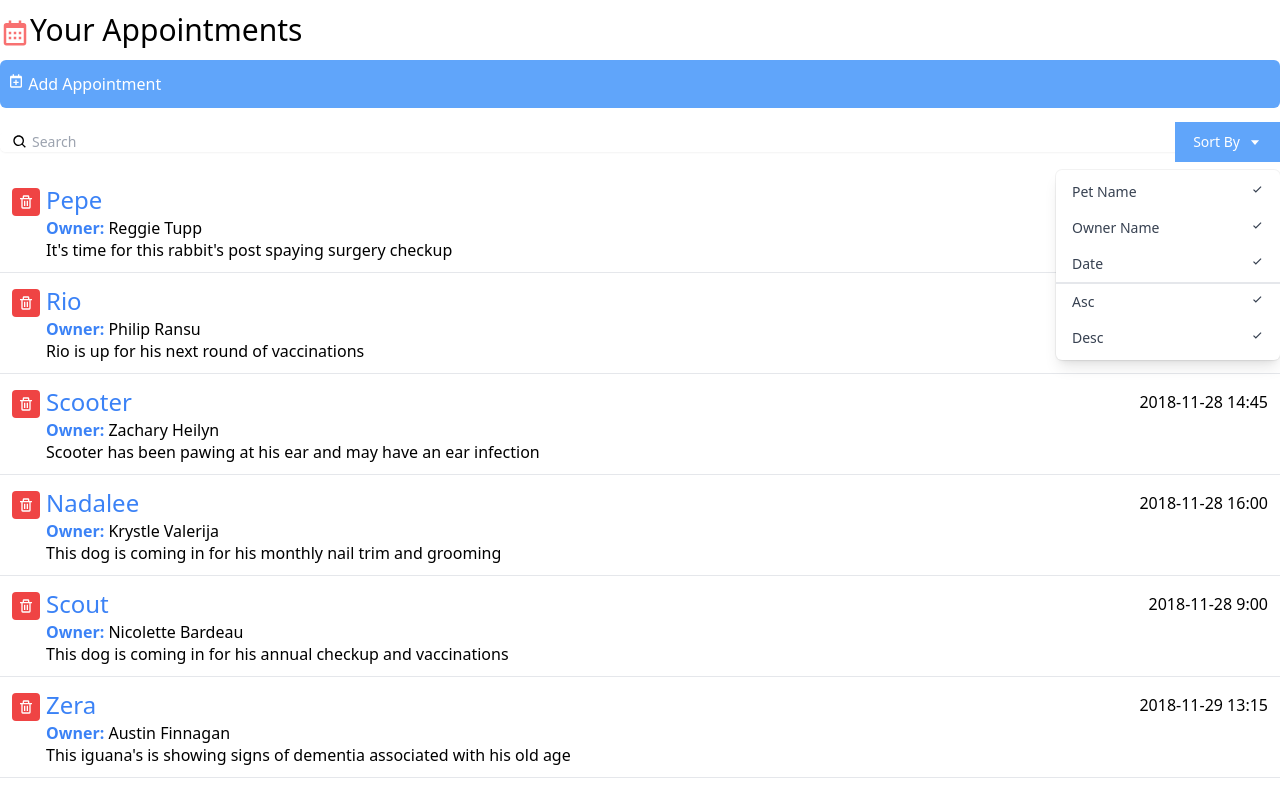
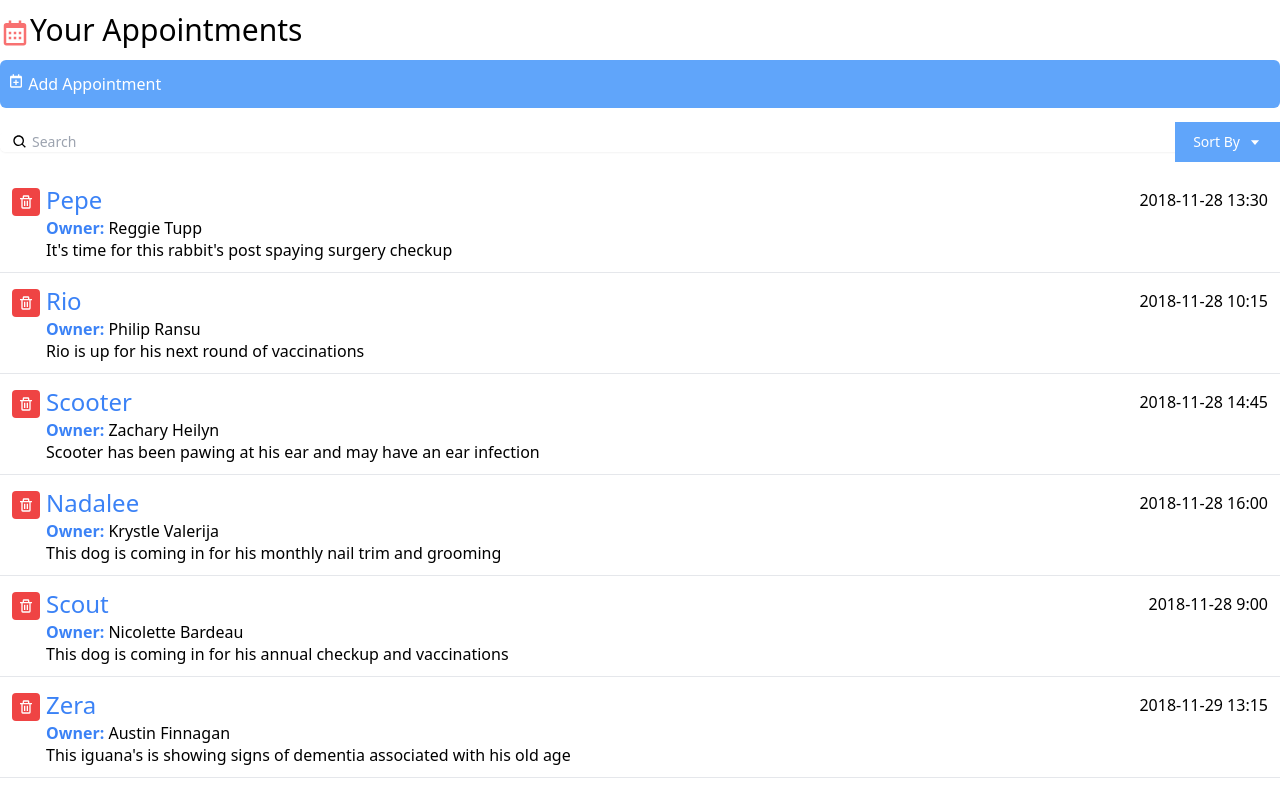
Before and after one commit to memtarhan/Become-a-React-Developer, a React (Create React App) app in the folder react-interface/: page / in a window 1280 px wide. Shown: the top 792 px of the page. Built offline with nearby package versions, Linux system fonts and the light colour scheme.

Commit message:
[Building an Interface] - Passing state and hiding components

```diff
--- a/react-interface/src/components/Search.js
+++ b/react-interface/src/components/Search.js
@@ -1,6 +1,10 @@
 import { BiSearch, BiCaretDown, BiCheck } from "react-icons/bi";
+import { useState } from "react";
 
-const DropDown = () => {
+const DropDown = ({ toggle }) => {
+  if (!toggle) {
+    return null;
+  }
   return (
     <div
       className="origin-top-right absolute right-0 mt-2 w-56
@@ -48,6 +52,8 @@
 };
 
 const Search = () => {
+  let [toggleSort, setToggleSort] = useState(false);
+
   return (
     <div className="py-5">
       <div className="mt-1 relative rounded-md shadow-sm">
@@ -67,6 +73,9 @@
           <div>
             <button
               type="button"
+              onClick={() => {
+                setToggleSort(!toggleSort);
+              }}
               className="justify-center px-4 py-2 bg-blue-400 border-2 border-blue-400 text-sm text-white hover:bg-blue-700 focus:outline-none focus:ring-2 focus:ring-offset-2 flex items-center"
               id="options-menu"
               aria-haspopup="true"
@@ -74,7 +83,7 @@
             >
               Sort By <BiCaretDown className="ml-2" />
             </button>
-            <DropDown />
+            <DropDown toggle={toggleSort} />
           </div>
         </div>
       </div>
```
